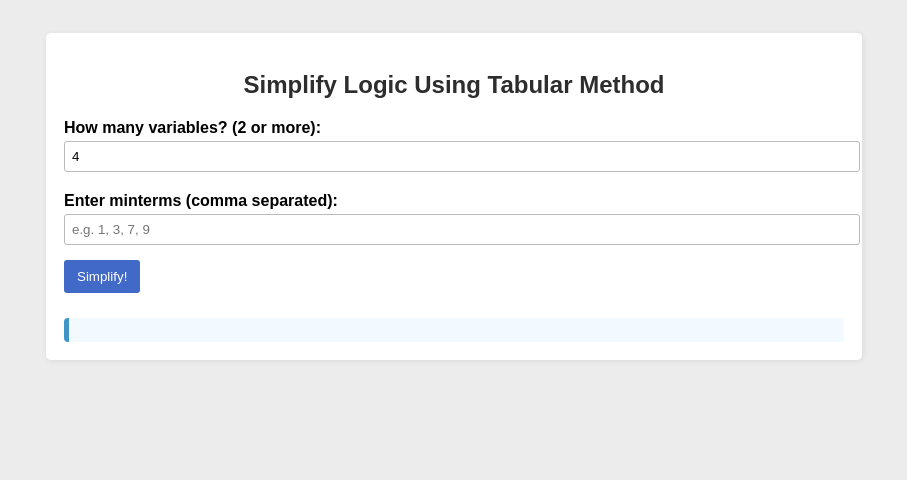
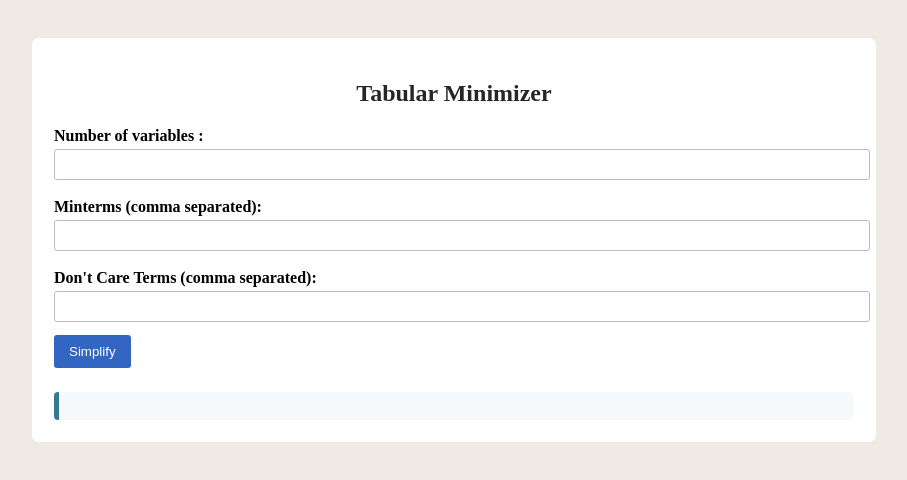
Before and after one commit to Zeyad-Hassan-1/TabularMethodSolver, a plain HTML site: page index.html in a window 1280 px wide. Shown: the whole page, without its empty margins (186-1093 px from the left). Drawn offline with Linux system fonts and the light colour scheme.

Commit message:
add don't care and get the simplified sop

```diff
--- a/index.html
+++ b/index.html
@@ -1,245 +1,244 @@
 <!DOCTYPE html>
-<html lang="en">
-
+<html>
 <head>
-    <title>Boolean Simplifier</title>
-
+    <title>Tabular Method Solver</title>
     <style>
-        body {
-            font-family: sans-serif;
-            background: #ececec;
-            padding: 25px;
-        }
-
-        .wrapper {
-            background-color: #fff;
-            padding: 18px;
-            border-radius: 5px;
-            box-shadow: 1px 1px 6px rgba(0, 0, 0, 0.08);
-            max-width: 780px;
-            margin: 0 auto;
-        }
-
-        h2 {
-            color: #2d2d2d;
-            text-align: center;
-        }
-
-        label {
-            font-weight: 600;
-            display: block;
-            margin-top: 20px;
-        }
-
-        input {
-            padding: 7px;
-            width: 100%;
-            margin-top: 4px;
-            border: 1px solid #bbb;
-            border-radius: 3px;
-        }
-
-        button {
-            margin-top: 15px;
-            padding: 9px 13px;
-            background: #4069c8;
-            color: white;
-            border: none;
-            border-radius: 3px;
-            cursor: pointer;
-        }
-
-        button:hover {
-            background-color: #2a4e99;
-        }
-
-        .output-area {
-            margin-top: 25px;
-            background: #f3faff;
-            border-left: 5px solid #4095c8;
-            padding: 12px;
-            border-radius: 4px;
-        }
-
-        .term-block {
-            font-family: monospace;
-            background: #e0f3f7;
-            padding: 6px;
-            margin: 8px 0;
-            border-left: 4px solid #1b8fa5;
-        }
-
-        .alert {
-            background: #ffdddd;
-            color: #b33a3a;
-            padding: 10px;
-            border-radius: 4px;
-        }
+        body { background: #efeae4; padding: 30px; }
+        .mainbox { background: #fff; border-radius: 7px; max-width: 800px; margin: 0 auto; padding: 22px; }
+        h2 { text-align: center; color: #262626; }
+        label { font-weight: 700; display: block; margin-top: 18px; }
+        input { width: 100%; padding: 7px; border: 1px solid #bcbcbc; border-radius: 3px; margin-top: 4px;}
+        button { background: #3366c2; color: #fff; border: none; padding: 9px 15px; border-radius: 3px; margin-top: 13px; cursor: pointer;}
+        .output { margin-top: 24px; background: #f7fafd; border-left: 5px solid #307a95; border-radius: 4px; padding: 14px;}
+        .piItem { background: #eaf6ea; padding: 5px 7px; border-left: 4px solid #2c9a3a; margin: 7px 0;}
+        .alert { color: #d11c1c; margin: 7px 0;}
+        .solution {background: #f4f8e3; border-left: 4px solid #d6c82c; padding: 7px 8px;}
     </style>
 </head>
-
 <body>
-    <div class="wrapper">
-        <h2>Simplify Logic Using Tabular Method</h2>
-
-        <label for="varCount">How many variables? (2 or more):</label>
-        <input id="varCount" type="number" min="2" value="4">
-
-        <label for="termList">Enter minterms (comma separated):</label>
-        <input id="termList" type="text" placeholder="e.g. 1, 3, 7, 9">
-
-        <button onclick="trySimplify()">Simplify!</button>
-
-        <div id="display" class="output-area"></div>
+<div class="mainbox">
+    <h2>Tabular Minimizer</h2>
+    <label for="varsCount">Number of variables :</label>
+    <input id="varsCount" type="number" min="2">
+    <label for="minterms">Minterms (comma separated):</label>
+    <input id="minterms" type="text">
+    <label for="dontcares">Don't Care Terms (comma separated):</label>
+    <input id="dontcares" type="text">
+    <button onclick="runTabular()">Simplify</button>
+    <div id="result" class="output"></div>
 </div>
 
 <script>
-        function trySimplify() {
-            const outputBox = document.getElementById('display');
-            outputBox.innerHTML = '';
-
-            const numVars = parseInt(document.getElementById('varCount').value, 10);
-            if (isNaN(numVars) || numVars < 2) {
-                outputBox.innerHTML = `<div class="alert">Please enter a valid variable count (at least 2).</div>`;
-                return;
+// decimal to binary with padding
+function dec2bin(n, len) {
+    let s = n.toString(2);
+    while (s.length < len) s = "0" + s;
+    return s;
 }
 
-            // Parse and clean up input
-            const rawInput = document.getElementById('termList').value;
-            const mintermStrings = rawInput.split(',').map(s => s.trim());
-            let mintermList = [];
-            let inputError = false;
+// get variable names
+function getVarNames(n) {
+    let arr = [];
+    let ascii = 65; // 'A'
+    for (let i = 0; i < n; i++) arr.push(String.fromCharCode(ascii + i));
+    return arr;
+}
 
-            // Parse minterms, show a warning for non-numeric junk
-            mintermStrings.forEach((s, idx) => {
-                let n = parseInt(s, 10);
-                if (isNaN(n) && s.length > 0) {
-                    outputBox.innerHTML += `<div class="alert">Warning: "${s}" at position ${idx + 1} is not a number and will be ignored.</div>`;
-                    inputError = true;
-                } else if (!isNaN(n)) {
-                    mintermList.push(n);
+// compare two strings
+function Diff(a, b) {
+    let d = 0, idx = -1;
+    for (let i = 0; i < a.length; i++) {
+        if (a[i] !== b[i]) {
+            d++;
+            idx = i;
         }
-            });
+    }
+    return {diff: d, idx: idx};
+}
 
-            mintermList = mintermList.filter((item, i, arr) => arr.indexOf(item) === i);
+// check if two arrays are equal
+function sameArray(a, b) {
+    if (a.length !== b.length) return false;
+    let x = [...a].sort(), y = [...b].sort();
+    for (let i = 0; i < x.length; i++) if (x[i] !== y[i]) return false;
+    return true;
+}
 
-            // Validate minterms are in range
-            const maxMinterm = Math.pow(2, numVars) - 1;
-            for (let val of mintermList) {
-                if (val < 0 || val > maxMinterm) {
-                    outputBox.innerHTML += `<div class="alert">Minterm ${val} is invalid for ${numVars} variables (should be 0-${maxMinterm}).</div>`;
+// Parse input string to unique sorted numbers
+function parseNums(str) {
+    let arr = str.split(',').map(s => s.trim()).filter(s => s.length);
+    let nums = [];
+    for (let i = 0; i < arr.length; i++) {
+        let v = parseInt(arr[i], 10);
+        if (!isNaN(v) && nums.indexOf(v) === -1) nums.push(v);
+    }
+    nums.sort((a, b) => a - b);
+    return nums;
+}
+
+// Convert bit pattern to SOP term
+function bitsToTerm(bits, vars) {
+    let out = [];
+    for (let i = 0; i < bits.length; i++) {
+        if (bits[i] === '1') out.push(vars[i]);
+        else if (bits[i] === '0') out.push(vars[i] + "'");
+    }
+    return out.join('');
+}
+
+function runTabular() {
+    let outDiv = document.getElementById('result');
+    outDiv.innerHTML = '';
+    let nVars = parseInt(document.getElementById('varsCount').value, 10);
+    if (isNaN(nVars) || nVars < 2 || nVars > 10) {
+        outDiv.innerHTML = '<div class="alert">Variable count must be between 2 and 10.</div>'; return;
+    }
+    let minterms = parseNums(document.getElementById('minterms').value);
+    let dontcares = parseNums(document.getElementById('dontcares').value);
+    minterms = minterms.filter(m => dontcares.indexOf(m) === -1);
+
+    let allTerms = minterms.concat(dontcares).sort((a, b) => a - b);
+    let maxVal = Math.pow(2, nVars) - 1;
+    // Input validation
+    for (let i = 0; i < allTerms.length; i++) {
+        if (allTerms[i] < 0 || allTerms[i] > maxVal) {
+            outDiv.innerHTML = '<div class="alert">Terms must be between 0 and ' + maxVal + '</div>';
             return;
         }
     }
-            if (mintermList.length === 0) {
-                outputBox.innerHTML += `<div class="alert">No valid minterms provided.</div>`;
+    if (minterms.length === 0) {
+        outDiv.innerHTML = '<div class="alert">No valid minterms entered</div>';
         return;
     }
-
-            let pool = [];
-            for (let i = 0; i < mintermList.length; i++) {
-                const val = mintermList[i];
-                const bitPattern = val.toString(2).padStart(numVars, '0');
-                pool.push({
-                    bitPattern: bitPattern,
-                    covered: [val],
-                    merged: false
+    // Step 1: Group all terms by # of ones
+    let groups = {};
+    for (let i = 0; i < allTerms.length; i++) {
+        let b = dec2bin(allTerms[i], nVars);
+        let ones = b.split('').filter(x => x === '1').length;
+        if (!groups[ones]) groups[ones] = [];
+        groups[ones].push({bits: b, nums: [allTerms[i]], dash: 0, used: false});
+    }
+    // Step 2: Combine groups to find all PIs
+    let pis = [];
+    let currGroups = groups;
+    let nextGroups, marked;
+    do {
+        nextGroups = {};
+        marked = [];
+        let groupKeys = Object.keys(currGroups).map(x => parseInt(x)).sort((a, b) => a - b);
+        for (let g = 0; g < groupKeys.length - 1; g++) {
+            let aList = currGroups[groupKeys[g]];
+            let bList = currGroups[groupKeys[g+1]];
+            for (let i = 0; i < aList.length; i++) {
+                for (let j = 0; j < bList.length; j++) {
+                    let cmp = Diff(aList[i].bits, bList[j].bits);
+                    if (cmp.diff === 1) {
+                        // Merge
+                        let mergedBits = aList[i].bits.substr(0, cmp.idx) + '-' + aList[i].bits.substr(cmp.idx+1);
+                        // Check for duplicate
+                        let found = false;
+                        let list = nextGroups[groupKeys[g]] || [];
+                        for (let z = 0; z < list.length; z++) {
+                            if (list[z].bits === mergedBits && sameArray(list[z].nums, [].concat(aList[i].nums, bList[j].nums))) { found = true; break; }
+                        }
+                        if (!found) {
+                            list.push({
+                                bits: mergedBits,
+                                nums: [].concat(aList[i].nums, bList[j].nums).sort((a, b) => a - b),
+                                dash: (aList[i].dash || 0) + 1,
+                                used: false
                             });
+                            nextGroups[groupKeys[g]] = list;
                         }
-
-            // The list of implicants we can't merge further (the "prime" ones)
-            let primeImplicants = [];
-
-            // We'll keep merging as long as we can merge
-            let keepGoing = true;
-            let round = 1;
-            while (keepGoing) {
-                keepGoing = false;
-                const nextRound = [];
-                // For each pair, try to merge if only 1 bit differs
-                for (let i = 0; i < pool.length; i++) {
-                    for (let j = i + 1; j < pool.length; j++) {
-                        const a = pool[i], b = pool[j];
-                        const diffInfo = getBitDifference(a.bitPattern, b.bitPattern);
-                        if (diffInfo.count === 1) {
-                            const mergedPattern = insertDash(a.bitPattern, diffInfo.index);
-                            if (!nextRound.some(e => e.bitPattern === mergedPattern)) {
-                                nextRound.push({
-                                    bitPattern: mergedPattern,
-                                    covered: Array.from(new Set([...a.covered, ...b.covered])),
-                                    merged: false
-                                });
-                            }
-                            a.merged = true;
-                            b.merged = true;
-                            keepGoing = true;
+                        aList[i].used = true;
+                        bList[j].used = true;
                     }
                 }
             }
-                // Any pool entry not merged in this round gets promoted to primeImplicants
-                pool.forEach(entry => {
-                    if (!entry.merged) {
-                        if (!primeImplicants.some(e => e.bitPattern === entry.bitPattern)) {
-                            primeImplicants.push(entry);
+        }
+        // Collect all unused terms as PIs
+        for (let k in currGroups) {
+            for (let x = 0; x < currGroups[k].length; x++) {
+                if (!currGroups[k][x].used) {
+                    let exist = false;
+                    for (let y = 0; y < pis.length; y++) {
+                        if (pis[y].bits === currGroups[k][x].bits && sameArray(pis[y].nums, currGroups[k][x].nums)) { exist = true; break;}
+                    }
+                    if (!exist) pis.push(currGroups[k][x]);
                 }
             }
-                });
-                pool = nextRound;
-                round++;
+        }
+        currGroups = nextGroups;
+    } while (Object.keys(nextGroups).length > 0);
+
+    // Step 3: Build PI chart
+    let piChart = [];
+    let piTerms = [], piMin = [];
+    for (let i = 0; i < pis.length; i++) {
+        let covered = pis[i].nums.filter(x => minterms.indexOf(x) !== -1); // only minterms, not dontcares
+        if (covered.length > 0) {
+            piChart.push({idx: i, covers: covered});
+            piTerms.push(pis[i]);
+            piMin.push(covered);
+        }
     }
 
-            // Compose the logic expression from our implicants
-            const varNames = ['A', 'B', 'C', 'D', 'E', 'F', 'G', 'H', 'I', 'J',
-                'K', 'L', 'M', 'N', 'O', 'P', 'Q', 'R', 'S', 'T',
-                'U', 'V', 'W', 'X', 'Y', 'Z']
-            const usedVars = varNames.slice(0, numVars);
+    // Step 4: Find essential prime implicants
+    let essentials = [];
+    let coveredMins = [];
+    let minLeft = minterms.slice();
+    // For each minterm, check if only one PI covers it
+    for (let m = 0; m < minterms.length; m++) {
+        let mt = minterms[m], count = 0, who = -1;
+        for (let p = 0; p < piChart.length; p++) {
+            if (piChart[p].covers.indexOf(mt) !== -1) { count++; who = p;}
+        }
+        if (count === 1 && essentials.indexOf(who) === -1) {
+            essentials.push(who);
+            coveredMins = coveredMins.concat(piChart[who].covers);
+        }
+    }
+    // Remove duplicates from covered
+    coveredMins = coveredMins.filter((item, pos) => coveredMins.indexOf(item) === pos);
+    minLeft = minLeft.filter(x => coveredMins.indexOf(x) === -1);
 
-            // Build the output for each implicant
-            let logicExpressions = [];
-            for (let imp of primeImplicants) {
-                logicExpressions.push(bitPatternToLogic(imp.bitPattern, usedVars));
+    // If uncovered minterms remain, cover them with as few leftover PIs as possible (greedy method)
+    let chosen = [];
+    let leftPis = [];
+    for (let i = 0; i < piChart.length; i++) if (essentials.indexOf(i) === -1) leftPis.push(i);
+    while (minLeft.length > 0 && leftPis.length > 0) {
+        let bestPi = -1, bestCover = 0, bestList = [];
+        for (let i = 0; i < leftPis.length; i++) {
+            let idx = leftPis[i];
+            let covers = piChart[idx].covers.filter(x => minLeft.indexOf(x) !== -1);
+            if (covers.length > bestCover) { bestPi = idx; bestCover = covers.length; bestList = covers; }
+        }
+        if (bestPi === -1) break;
+        chosen.push(bestPi);
+        minLeft = minLeft.filter(x => bestList.indexOf(x) === -1);
+        leftPis = leftPis.filter(x => x !== bestPi);
+    }
+    // Build minimized SOP
+    let finalPis = essentials.concat(chosen).filter((item, pos, arr) => arr.indexOf(item) === pos);
+    let varNames = getVarNames(nVars);
+    let sopTerms = finalPis.map(idx => bitsToTerm(piTerms[idx].bits, varNames));
+    // OUTPUT
+    let out = '';
+    // List all PIs
+    out += '<b>All Prime Implicants:</b>';
+    for (let i = 0; i < piTerms.length; i++) {
+        let used = finalPis.indexOf(i) !== -1 ? ' <b>(USED)</b>' : '';
+        out += '<div class="piItem">' + bitsToTerm(piTerms[i].bits, varNames) + ' &nbsp;<small>[' + piTerms[i].bits + ']</small> <small>minterms: ' + piTerms[i].nums.join(',') + '</small>'  + '</div>';
+    }
+    // Minimized SOP
+    if (sopTerms.length > 0) {
+        out += '<div class="solution"><b>Minimized SOP:</b><br>F = ' + sopTerms.join(' + ') + '</div>';
+    } else {
+        out += '<div class="alert">No minimized SOP found.</div>';
+    }
+    outDiv.innerHTML = out;
 }
 
-            // Final output
-            let html = '';
-            if (primeImplicants.length > 0) {
-                html += '<h4>Prime Implicants ("Non-Mergable" Terms):</h4>';
-                primeImplicants.forEach(imp => {
-                    html += `<div class="term-block">${imp.bitPattern} (covers minterms: ${imp.covered.join(', ')})</div>`;
-                });
-                html += `<p><strong>Final Expression:</strong> F = ${logicExpressions.join(' + ')}</p>`;
-            } else {
-                html += `<div class="alert">No prime implicants found (unexpected error). Please check your input!</div>`;
-            }
-            outputBox.innerHTML += html;
-            // console.log("Prime implicants:", primeImplicants);
-        }
-
-        function getBitDifference(a, b) {
-            let cnt = 0, idx = -1;
-            for (let i = 0; i < a.length; i++) {
-                if (a[i] !== b[i]) {
-                    cnt++;
-                    if (cnt === 1) idx = i; // Only record first difference
-                }
-            }
-            return { count: cnt, index: idx };
-        }
-
-        function insertDash(pattern, idx) {
-            return pattern.substring(0, idx) + '-' + pattern.substring(idx + 1);
-        }
-
-        function bitPatternToLogic(pattern, vars) {
-            let out = '';
-            for (let i = 0; i < pattern.length; i++) {
-                if (pattern[i] === '1') out += vars[i];
-                else if (pattern[i] === '0') out += vars[i] + "'";
-                if (pattern[i] !== '-' && i < pattern.length - 1) out += ' ';
-            }
-            return out.trim();
-        }
 </script>
 </body>
-
 </html>
```
Lines whose indentation alone changed are shown as unchanged.
